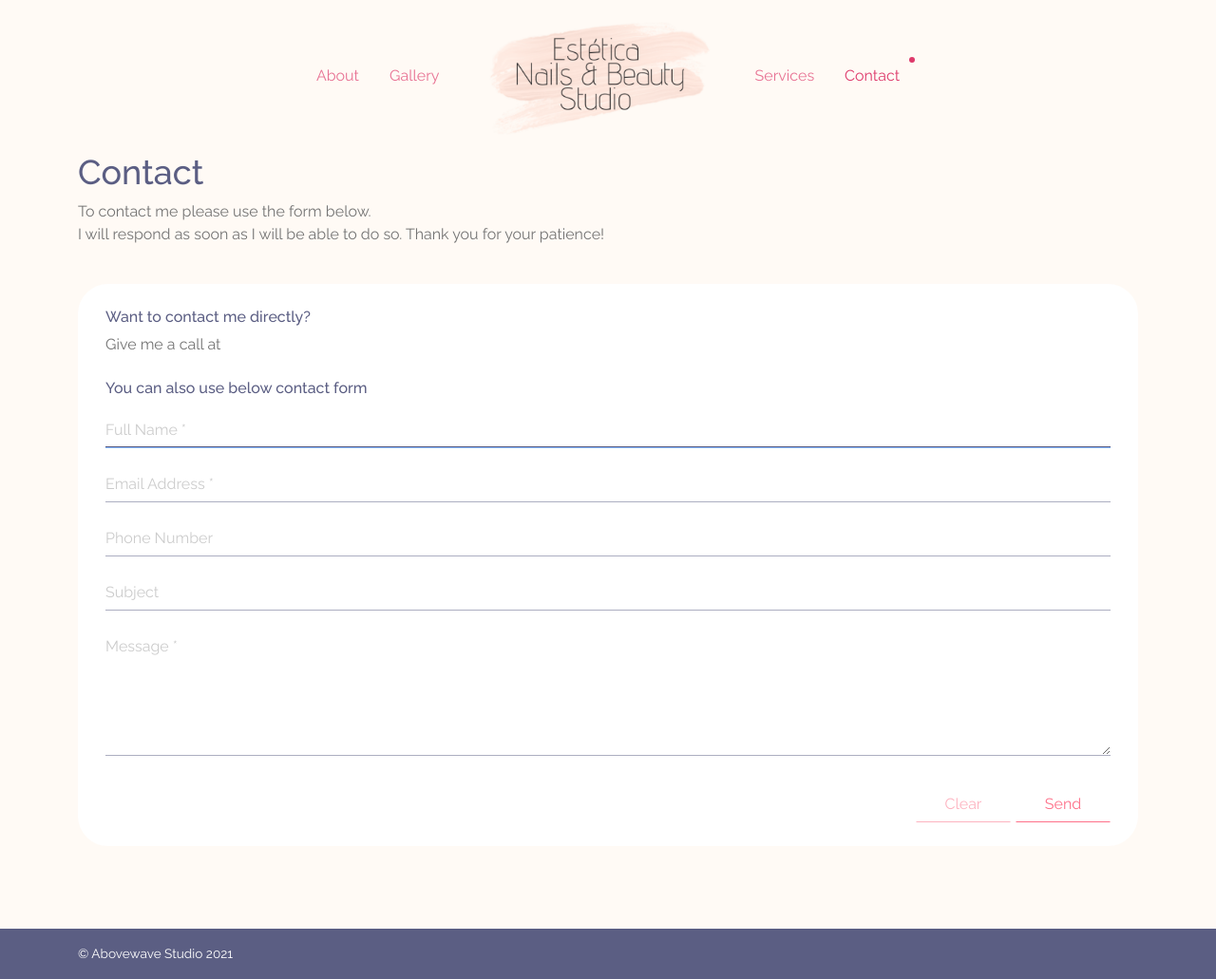
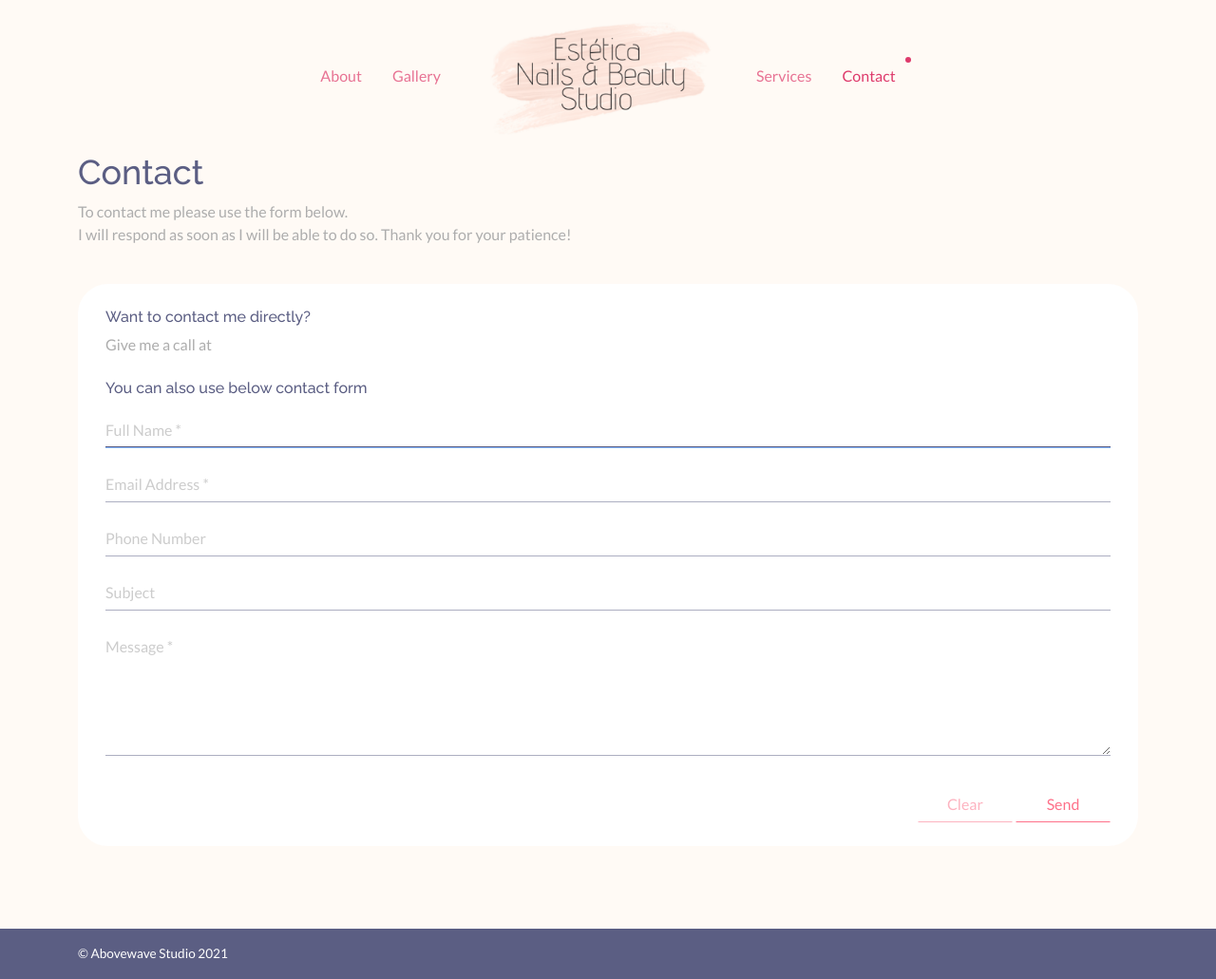
Before and after one commit to KarolSliwka/Esteticanails, a Django app: page /contact/ in a window 1280 px wide. Shown: the whole page at 95% size. Run offline with Django 3.2, Linux system fonts and the light colour scheme; data that the repository does not hold is empty; style sheets or scripts are compiled from the project's sources; parts of the project's set-up code (start-up, migrations or seed data) failed here and were passed over.

Commit message:
Font replaced, font color changed

```diff
--- a/contact/static/contact/scss/_contact.scss
+++ b/contact/static/contact/scss/_contact.scss
@@ -13,10 +13,10 @@
 }
 
 .phone-number {
-    color: #747474;
+    color: #adadad;
 
     &:hover {
-        color: #747474;
+        color: #adadad;
     }
 }
 
--- a/scss/base/_base.scss
+++ b/scss/base/_base.scss
@@ -7,7 +7,7 @@
 body {
     max-height: 100%;
     max-width: 100%;
-    font-family: "Josefin Sans", sans-serif;
+    font-family: "Lato", sans-serif;
     background-color: $white-a;
     margin-bottom: 68px;
 
@@ -53,8 +53,8 @@
 input,
 textarea,
 .btn {
-    color: #747474;
-    font-family: "Raleway", sans-serif;
+    color: #adadad;
+    font-family: "Lato", sans-serif;
 }
 .p-small {
     font-size: 0.85rem;
@@ -68,7 +68,7 @@
 
 // Anchors style
 a {
-    font-family: "Raleway", sans-serif;
+    font-family: "Lato", sans-serif;
     text-decoration: none;
     &:hover {
         text-decoration: none;
--- a/scss/style.scss
+++ b/scss/style.scss
@@ -1,5 +1,5 @@
 // Fonts
-@import url("https://fonts.googleapis.com/css2?family=Raleway:wght@100;200;300;400;500&family=Josefin+Sans:wght@100;200;300;400;500&display=swap");
+@import url("https://fonts.googleapis.com/css2?family=Raleway:wght@100;200;300;400;500&family=Lato:wght@100;200;300;400;500&display=swap");
 // Variables
 @import "./base/vars.scss";
 // Base
```
